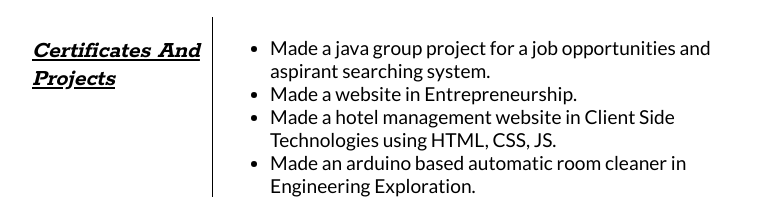
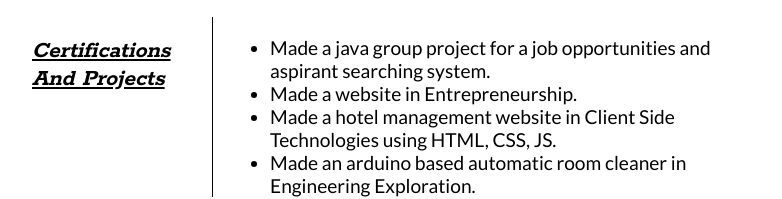
Before and after one commit to dikshagupta27/Resume, a plain HTML site: page index.html in a window 1280 px wide. Shown: the part 1108-1307 px from the top of the page, without its empty margins (248-1030 px from the left). Drawn offline with Linux system fonts and the light colour scheme.

Commit message:
Update index.html

```diff
--- a/index.html
+++ b/index.html
@@ -83,7 +83,7 @@
 		</section>
 		<section>
 			<div class="sectionTitle" id="certi">
-				<h1>Certificates And Projects</h1>
+				<h1>Certifications And Projects</h1>
 			</div>
 
 			<div class="sectionContent" >
```
